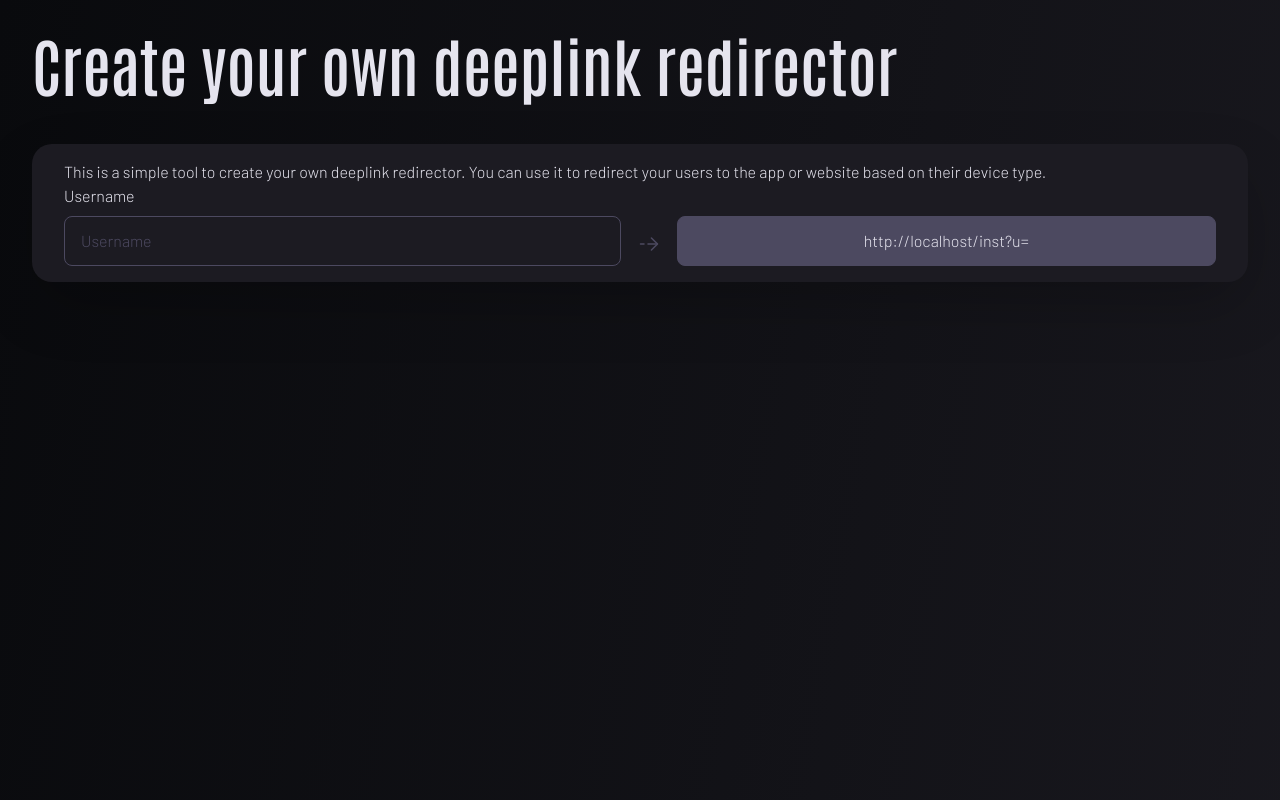
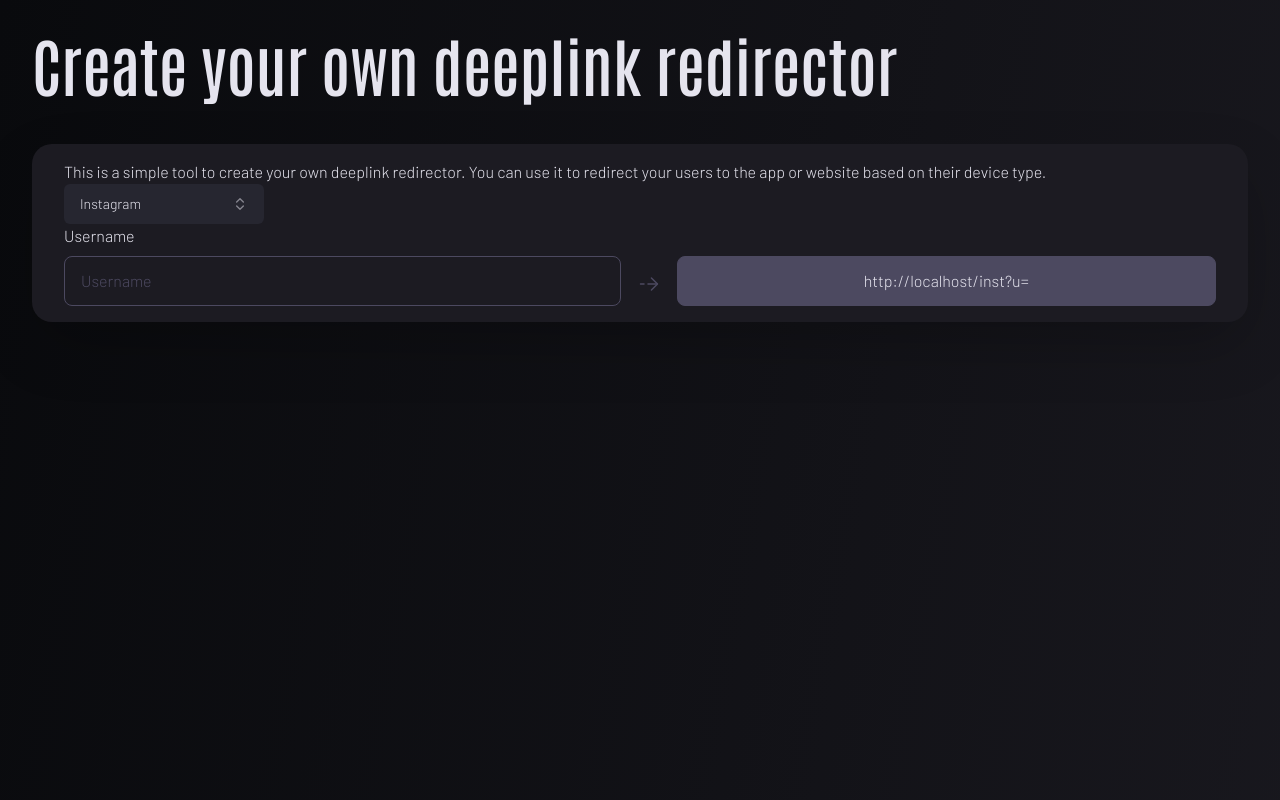
Before and after one commit to sargon17/deep_link, a Next.js app: page / in a window 1280 px wide. Built offline with nearby package versions, Linux system fonts and the light colour scheme.

Commit message:
setting up things

```diff
--- /dev/null
+++ b/components/select.tsx
@@ -0,0 +1,74 @@
+"use client";
+import React from "react";
+import { useState } from "react";
+
+import { Check, ChevronsUpDown } from "lucide-react";
+import { cn } from "@/lib/utils";
+import { Button } from "@/components/ui/button";
+import { Command, CommandEmpty, CommandGroup, CommandInput, CommandItem } from "@/components/ui/command";
+import { Popover, PopoverContent, PopoverTrigger } from "@/components/ui/popover";
+
+const selectAppList = [
+  {
+    value: "instagram",
+    label: "Instagram",
+  },
+  {
+    value: "facebook",
+    label: "Facebook",
+  },
+  {
+    value: "twitter",
+    label: "Twitter",
+  },
+];
+
+function Select() {
+  const [isOpen, setIsOpen] = useState(false);
+  const [selectedApp, setSelectedApp] = useState(selectAppList[0].value);
+
+  return (
+    <>
+      <Popover
+        open={isOpen}
+        onOpenChange={setIsOpen}
+      >
+        <PopoverTrigger asChild>
+          <Button
+            variant="outline"
+            role="combobox"
+            // aria-expanded={open}
+            className="w-[200px] justify-between"
+          >
+            {selectedApp ? selectAppList.find((app) => app.value === selectedApp)?.label : "Select app..."}
+            <ChevronsUpDown className="ml-2 h-4 w-4 shrink-0 opacity-50" />
+          </Button>
+        </PopoverTrigger>
+        <PopoverContent className="w-[200px] p-0">
+          <Command>
+            <CommandInput placeholder="Search app..." />
+            <CommandEmpty>No app found.</CommandEmpty>
+            <CommandGroup>
+              {selectAppList.map((app) => (
+                <CommandItem
+                  key={app.value}
+                  onSelect={(currentValue: string) => {
+                    setSelectedApp(currentValue === selectedApp ? "" : currentValue);
+                    setIsOpen(false);
+                  }}
+                >
+                  <Check
+                    className={cn("mr-2 h-4 w-4", selectedApp === app.value ? "opacity-100" : "opacity-0")}
+                  />
+                  {app.label}
+                </CommandItem>
+              ))}
+            </CommandGroup>
+          </Command>
+        </PopoverContent>
+      </Popover>
+    </>
+  );
+}
+
+export { Select };
--- /dev/null
+++ b/components/ui/button.tsx
@@ -0,0 +1,55 @@
+import * as React from "react"
+import { Slot } from "@radix-ui/react-slot"
+import { cva, type VariantProps } from "class-variance-authority"
+
+import { cn } from "@/lib/utils"
+
+const buttonVariants = cva(
+  "inline-flex items-center justify-center rounded-md text-sm font-medium transition-colors focus-visible:outline-none focus-visible:ring-2 focus-visible:ring-ring focus-visible:ring-offset-2 disabled:opacity-50 disabled:pointer-events-none ring-offset-background",
+  {
+    variants: {
+      variant: {
+        default: "bg-primary text-primary-foreground hover:bg-primary/90",
+        destructive:
+          "bg-destructive text-destructive-foreground hover:bg-destructive/90",
+        outline:
+          "border border-input hover:bg-accent hover:text-accent-foreground",
+        secondary:
+          "bg-secondary text-secondary-foreground hover:bg-secondary/80",
+        ghost: "hover:bg-accent hover:text-accent-foreground",
+        link: "underline-offset-4 hover:underline text-primary",
+      },
+      size: {
+        default: "h-10 py-2 px-4",
+        sm: "h-9 px-3 rounded-md",
+        lg: "h-11 px-8 rounded-md",
+      },
+    },
+    defaultVariants: {
+      variant: "default",
+      size: "default",
+    },
+  }
+)
+
+export interface ButtonProps
+  extends React.ButtonHTMLAttributes<HTMLButtonElement>,
+    VariantProps<typeof buttonVariants> {
+  asChild?: boolean
+}
+
+const Button = React.forwardRef<HTMLButtonElement, ButtonProps>(
+  ({ className, variant, size, asChild = false, ...props }, ref) => {
+    const Comp = asChild ? Slot : "button"
+    return (
+      <Comp
+        className={cn(buttonVariants({ variant, size, className }))}
+        ref={ref}
+        {...props}
+      />
+    )
+  }
+)
+Button.displayName = "Button"
+
+export { Button, buttonVariants }
--- /dev/null
+++ b/components/ui/dialog.tsx
@@ -0,0 +1,128 @@
+"use client"
+
+import * as React from "react"
+import * as DialogPrimitive from "@radix-ui/react-dialog"
+import { X } from "lucide-react"
+
+import { cn } from "@/lib/utils"
+
+const Dialog = DialogPrimitive.Root
+
+const DialogTrigger = DialogPrimitive.Trigger
+
+const DialogPortal = ({
+  className,
+  children,
+  ...props
+}: DialogPrimitive.DialogPortalProps) => (
+  <DialogPrimitive.Portal className={cn(className)} {...props}>
+    <div className="fixed inset-0 z-50 flex items-start justify-center sm:items-center">
+      {children}
+    </div>
+  </DialogPrimitive.Portal>
+)
+DialogPortal.displayName = DialogPrimitive.Portal.displayName
+
+const DialogOverlay = React.forwardRef<
+  React.ElementRef<typeof DialogPrimitive.Overlay>,
+  React.ComponentPropsWithoutRef<typeof DialogPrimitive.Overlay>
+>(({ className, ...props }, ref) => (
+  <DialogPrimitive.Overlay
+    ref={ref}
+    className={cn(
+      "fixed inset-0 z-50 bg-background/80 backdrop-blur-sm transition-all duration-100 data-[state=closed]:animate-out data-[state=closed]:fade-out data-[state=open]:fade-in",
+      className
+    )}
+    {...props}
+  />
+))
+DialogOverlay.displayName = DialogPrimitive.Overlay.displayName
+
+const DialogContent = React.forwardRef<
+  React.ElementRef<typeof DialogPrimitive.Content>,
+  React.ComponentPropsWithoutRef<typeof DialogPrimitive.Content>
+>(({ className, children, ...props }, ref) => (
+  <DialogPortal>
+    <DialogOverlay />
+    <DialogPrimitive.Content
+      ref={ref}
+      className={cn(
+        "fixed z-50 grid w-full gap-4 rounded-b-lg border bg-background p-6 shadow-lg animate-in data-[state=open]:fade-in-90 data-[state=open]:slide-in-from-bottom-10 sm:max-w-lg sm:rounded-lg sm:zoom-in-90 data-[state=open]:sm:slide-in-from-bottom-0",
+        className
+      )}
+      {...props}
+    >
+      {children}
+      <DialogPrimitive.Close className="absolute right-4 top-4 rounded-sm opacity-70 ring-offset-background transition-opacity hover:opacity-100 focus:outline-none focus:ring-2 focus:ring-ring focus:ring-offset-2 disabled:pointer-events-none data-[state=open]:bg-accent data-[state=open]:text-muted-foreground">
+        <X className="h-4 w-4" />
+        <span className="sr-only">Close</span>
+      </DialogPrimitive.Close>
+    </DialogPrimitive.Content>
+  </DialogPortal>
+))
+DialogContent.displayName = DialogPrimitive.Content.displayName
+
+const DialogHeader = ({
+  className,
+  ...props
+}: React.HTMLAttributes<HTMLDivElement>) => (
+  <div
+    className={cn(
+      "flex flex-col space-y-1.5 text-center sm:text-left",
+      className
+    )}
+    {...props}
+  />
+)
+DialogHeader.displayName = "DialogHeader"
+
+const DialogFooter = ({
+  className,
+  ...props
+}: React.HTMLAttributes<HTMLDivElement>) => (
+  <div
+    className={cn(
+      "flex flex-col-reverse sm:flex-row sm:justify-end sm:space-x-2",
+      className
+    )}
+    {...props}
+  />
+)
+DialogFooter.displayName = "DialogFooter"
+
+const DialogTitle = React.forwardRef<
+  React.ElementRef<typeof DialogPrimitive.Title>,
+  React.ComponentPropsWithoutRef<typeof DialogPrimitive.Title>
+>(({ className, ...props }, ref) => (
+  <DialogPrimitive.Title
+    ref={ref}
+    className={cn(
+      "text-lg font-semibold leading-none tracking-tight",
+      className
+    )}
+    {...props}
+  />
+))
+DialogTitle.displayName = DialogPrimitive.Title.displayName
+
+const DialogDescription = React.forwardRef<
+  React.ElementRef<typeof DialogPrimitive.Description>,
+  React.ComponentPropsWithoutRef<typeof DialogPrimitive.Description>
+>(({ className, ...props }, ref) => (
+  <DialogPrimitive.Description
+    ref={ref}
+    className={cn("text-sm text-muted-foreground", className)}
+    {...props}
+  />
+))
+DialogDescription.displayName = DialogPrimitive.Description.displayName
+
+export {
+  Dialog,
+  DialogTrigger,
+  DialogContent,
+  DialogHeader,
+  DialogFooter,
+  DialogTitle,
+  DialogDescription,
+}
--- a/package.json
+++ b/package.json
@@ -9,7 +9,10 @@
     "lint": "next lint"
   },
   "dependencies": {
+    "@radix-ui/react-dialog": "^1.0.4",
     "@radix-ui/react-popover": "^1.0.6",
+    "@radix-ui/react-slot": "^1.0.2",
+    "@radix-ui/react-toast": "^1.1.4",
     "@types/node": "20.2.5",
     "@types/react": "18.2.7",
     "@types/react-dom": "18.2.4",
@@ -23,6 +26,7 @@
     "react": "18.2.0",
     "react-device-detect": "^2.2.3",
     "react-dom": "18.2.0",
+    "react-toastify": "^9.1.3",
     "scss": "^0.2.4",
     "tailwind-merge": "^1.13.0",
     "tailwindcss-animate": "^1.0.5",
--- a/src/app/globals.css
+++ b/src/app/globals.css
@@ -79,3 +79,8 @@
     font-feature-settings: "rlig" 1, "calt" 1;
   }
 }
+
+/* Fixing min width standard from Tailwind */
+button {
+  min-width: 0px !important;
+}
--- a/src/app/layout.tsx
+++ b/src/app/layout.tsx
@@ -1,5 +1,7 @@
 import "./globals.css";
 import "./styles/style.scss";
+
+import "react-toastify/dist/ReactToastify.css";
 
 export const metadata = {
   title: "Deeplink Redirector",
--- a/src/app/page.tsx
+++ b/src/app/page.tsx
@@ -2,11 +2,37 @@
 
 import { useState } from "react";
 
+// components
+import { ToastContainer, toast } from "react-toastify";
+import { Select } from "@/components/select";
+
+const selectAppList = [
+  {
+    value: "instagram",
+    label: "Instagram",
+  },
+  {
+    value: "facebook",
+    label: "Facebook",
+  },
+  {
+    value: "twitter",
+    label: "Twitter",
+  },
+];
+
 const getCurrentPath = () => {
+  "use client";
   if (typeof window !== "undefined") {
     return window.location.href;
   } else {
-    return "";
+    // if ssr return the correct url based on the environment
+    // check if if running in production or development
+    if (process.env.NODE_ENV === "production") {
+      return process.env.PROD_URL;
+    } else {
+      return process.env.DEV_URL;
+    }
   }
 };
 
@@ -14,17 +40,19 @@ const getLink = (username: string) => {
   return getCurrentPath() + "inst?u=" + username;
 };
 
-export default function Home({ headersInstance }: any) {
+export default function Home() {
   const [username, setUsername] = useState("");
 
   return (
+    <>
       <div className="home">
         <h1>Create your own deeplink redirector</h1>
         <div className="card">
           <p>
-          This is a simple tool to create your own deeplink redirector. You can use it to redirect your users
-          to the app or website based on their device type.
+            This is a simple tool to create your own deeplink redirector. You can use it to redirect your
+            users to the app or website based on their device type.
           </p>
+          <Select />
           <div className="deep-link-wrapper">
             <div className="input">
               <label htmlFor="username">Username</label>
@@ -75,6 +103,12 @@ export default function Home({ headersInstance }: any) {
               className="result"
               onClick={() => {
                 navigator.clipboard.writeText(getLink(username));
+                console.log("copied");
+                toast("Copied to clipboard!", {
+                  position: "bottom-right",
+                  autoClose: 2000,
+                  hideProgressBar: true,
+                });
               }}
             >
               {getLink(username)}
@@ -82,5 +116,7 @@ export default function Home({ headersInstance }: any) {
           </div>
         </div>
       </div>
+      <ToastContainer />
+    </>
   );
 }
--- a/tailwind.config.js
+++ b/tailwind.config.js
@@ -1,11 +1,9 @@
+const { fontFamily } = require("tailwindcss/defaultTheme");
+
 /** @type {import('tailwindcss').Config} */
 module.exports = {
   darkMode: ["class"],
-  content: [
-    './pages/**/*.{ts,tsx}',
-    './components/**/*.{ts,tsx}',
-    './app/**/*.{ts,tsx}',
-	],
+  content: ["app/**/*.{ts,tsx}", "components/**/*.{ts,tsx}"],
   theme: {
     container: {
       center: true,
@@ -51,9 +49,12 @@ module.exports = {
         },
       },
       borderRadius: {
-        lg: "var(--radius)",
-        md: "calc(var(--radius) - 2px)",
+        lg: `var(--radius)`,
+        md: `calc(var(--radius) - 2px)`,
         sm: "calc(var(--radius) - 4px)",
+      },
+      fontFamily: {
+        sans: ["var(--font-sans)", ...fontFamily.sans],
       },
       keyframes: {
         "accordion-down": {
@@ -72,4 +73,4 @@ module.exports = {
     },
   },
   plugins: [require("tailwindcss-animate")],
-}
+};
--- a/tsconfig.json
+++ b/tsconfig.json
@@ -19,8 +19,9 @@
         "name": "next"
       }
     ],
+    "baseUrl": ".",
     "paths": {
-      "@/*": ["./src/*"]
+      "@/*": ["./*"]
     }
   },
   "include": ["next-env.d.ts", "**/*.ts", "**/*.tsx", ".next/types/**/*.ts", "src/app/pages/_app.js"],
```
Also changed, not shown: lib/utils.ts (renamed from src/lib/utils.ts), 2 other files (tests, documents, lock files or other folders). Lines whose indentation alone changed are shown as unchanged.
